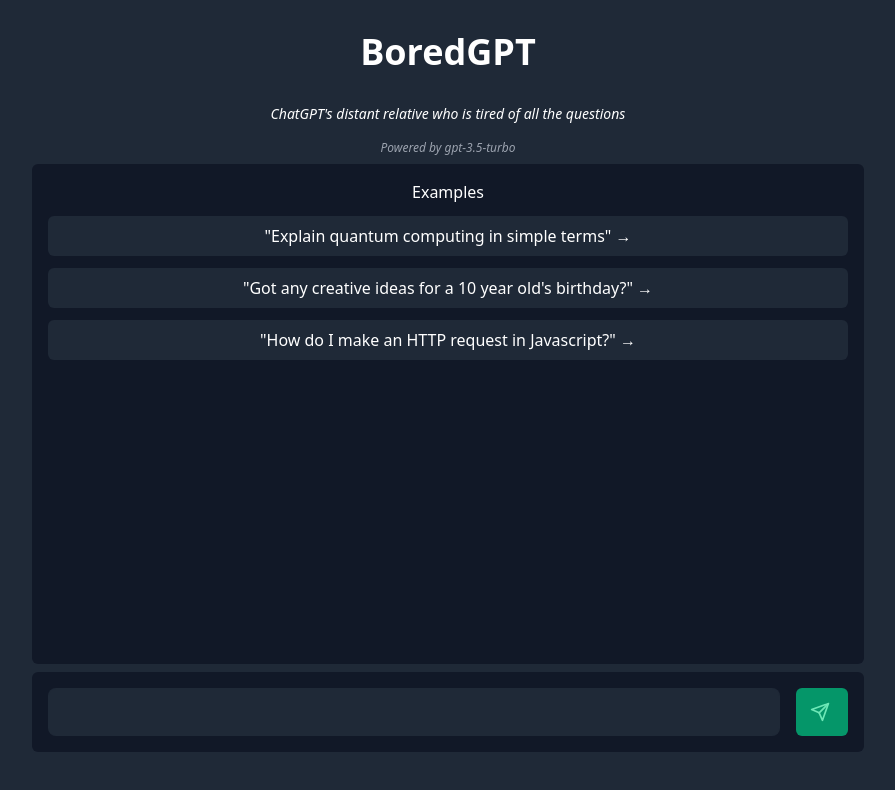
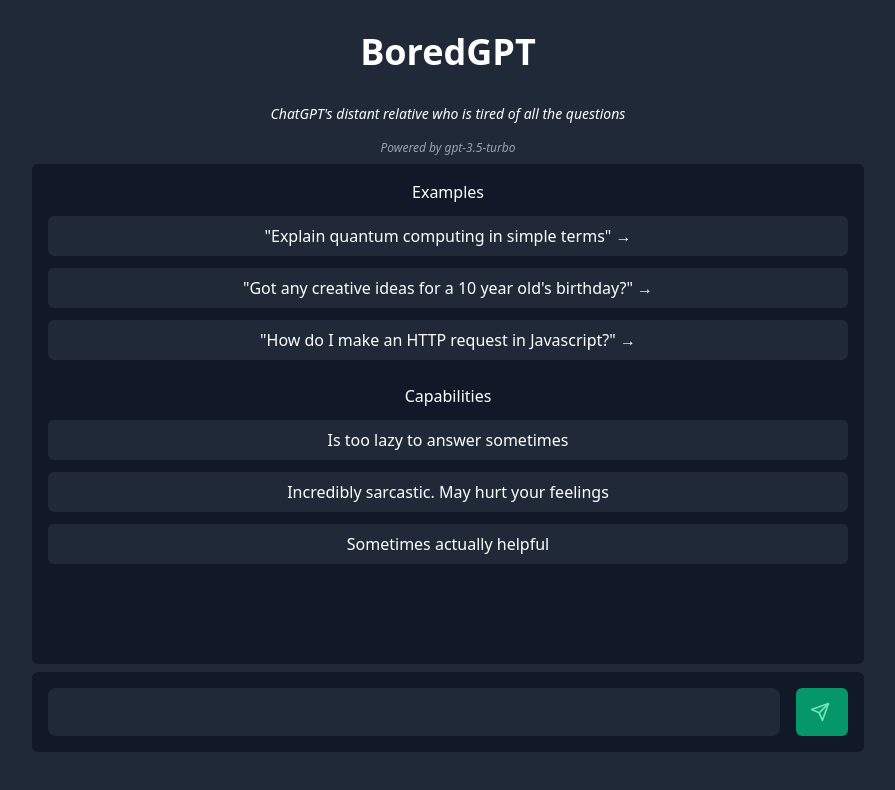
Before and after one commit to Chris9soul/boredGPT, a SvelteKit app: page / in a window 1280 px wide. Shown: the top 790 px of the page, without its empty margins (192-1087 px from the left). Built offline with nearby package versions, Linux system fonts and the light colour scheme.

Commit message:
added capabilities

```diff
--- a/src/lib/components/ExamplePrompt.svelte
+++ b/src/lib/components/ExamplePrompt.svelte
@@ -1,7 +1,7 @@
 <script lang="ts">
   import { query } from '$lib/stores'
 
-
+	export let type = "button"
 	export let text: string
 
 	function quickPrompt() {
@@ -9,7 +9,17 @@
 	}
 </script>
 
-<button
-	on:click={quickPrompt}
-	class="p-2 bg-gray-800 rounded-md w-full text-center hover:bg-gray-700 transition-colors"
-	>"<span>{text}</span>" →</button>
+{#if type==="button"}
+	<button
+		on:click={quickPrompt}
+		class="p-2 bg-gray-800 rounded-md w-full text-center hover:bg-gray-700 transition-colors"
+	>
+		"<span>{text}</span>" →
+	</button>
+{:else}
+	<div
+		class="p-2 bg-gray-800 rounded-md w-full text-center"
+	>
+		{text}
+	</div>
+{/if}
--- a/src/routes/+page.svelte
+++ b/src/routes/+page.svelte
@@ -81,6 +81,12 @@
 					<ExamplePrompt text="Got any creative ideas for a 10 year old's birthday?"/>
 					<ExamplePrompt text="How do I make an HTTP request in Javascript?"/>
 				</div>
+				<div class="flex flex-col items-center gap-3 mt-4">
+					<p>Capabilities</p>
+					<ExamplePrompt type="info" text="Is too lazy to answer sometimes"/>
+					<ExamplePrompt type="info" text="Incredibly sarcastic. May hurt your feelings"/>
+					<ExamplePrompt type="info" text="Sometimes actually helpful"/>
+				</div>
 			{/if}
 			{#each chatMessages as message}
 				<ChatMessage type={message.role} message={message.content} />
```
